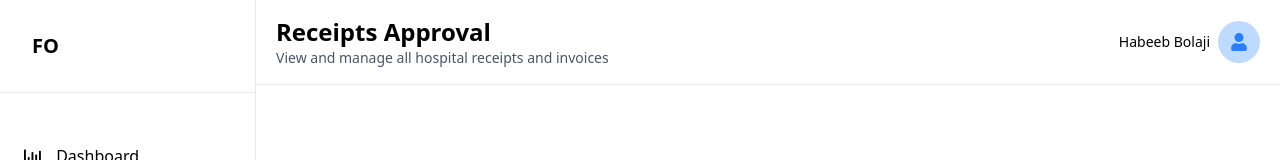
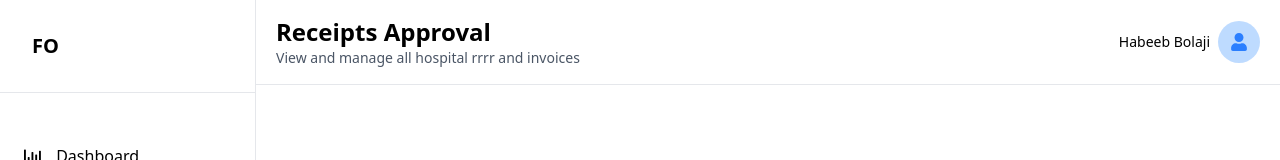
Before and after one commit to BOL-DEV/HRMS, a Next.js app: page /fo/receipts in a window 1280 px wide. Shown: the top 160 px of the page. Built offline with nearby package versions, Linux system fonts and the light colour scheme.

Commit message:
Setting up FO layout and pages 1.1

```diff
--- a/app/fo/receipts/page.tsx
+++ b/app/fo/receipts/page.tsx
@@ -6,7 +6,7 @@ function Page() {
       <div className="sticky w-full">
         <Header
           title="Receipts Approval"
-          Subtitle="View and manage all hospital receipts and invoices"
+          Subtitle="View and manage all hospital rrrr and invoices"
         />
       </div>
     );
```
